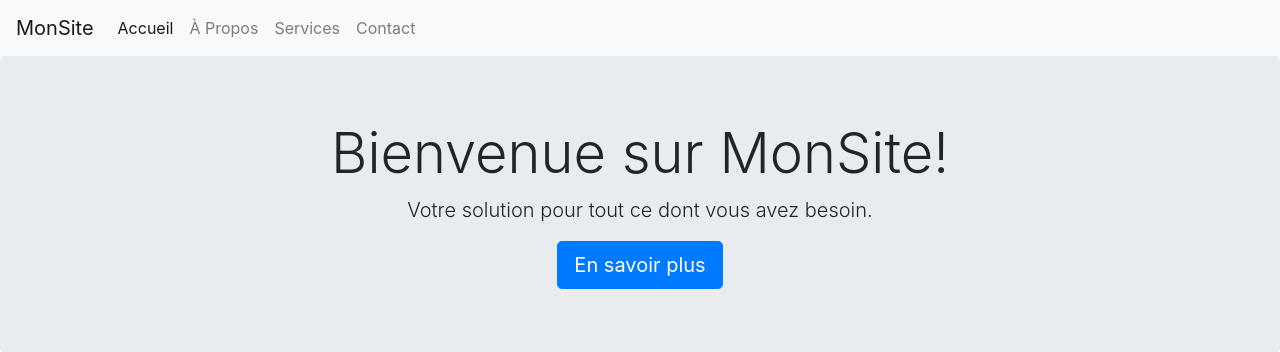
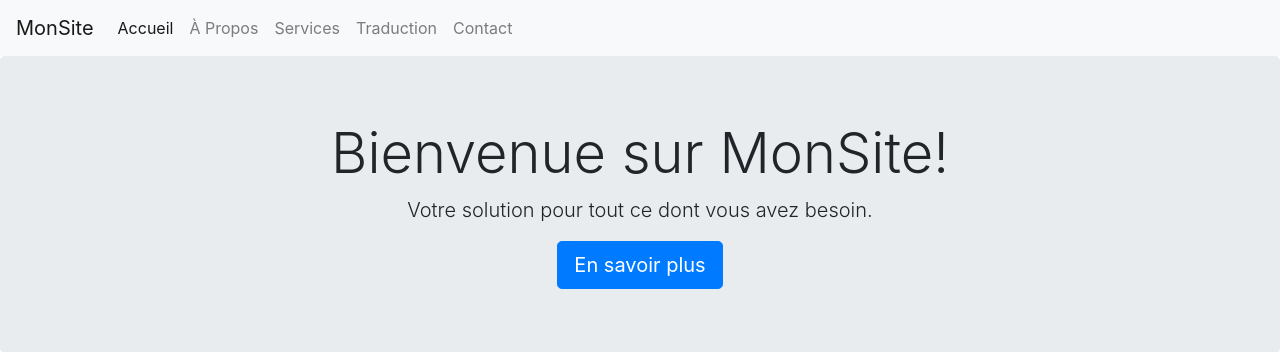
Before and after one commit to Haaa012/servere_flask_test, a Flask app: page / in a window 1280 px wide. Shown: the top 352 px of the page. Run offline with Flask 3, Linux system fonts and the light colour scheme; some libraries are stand-ins or nearby versions.

Commit message:
Update index.html

```diff
--- a/templates/index.html
+++ b/templates/index.html
@@ -25,6 +25,9 @@
             </li>
             <li class="nav-item">
                 <a class="nav-link" href="/listeclient">Services</a>
+            </li>
+              <li class="nav-item">
+                <a class="nav-link" href="/traduction">Traduction</a>
             </li>
             <li class="nav-item">
                 <a class="nav-link" href="#">Contact</a>
```
